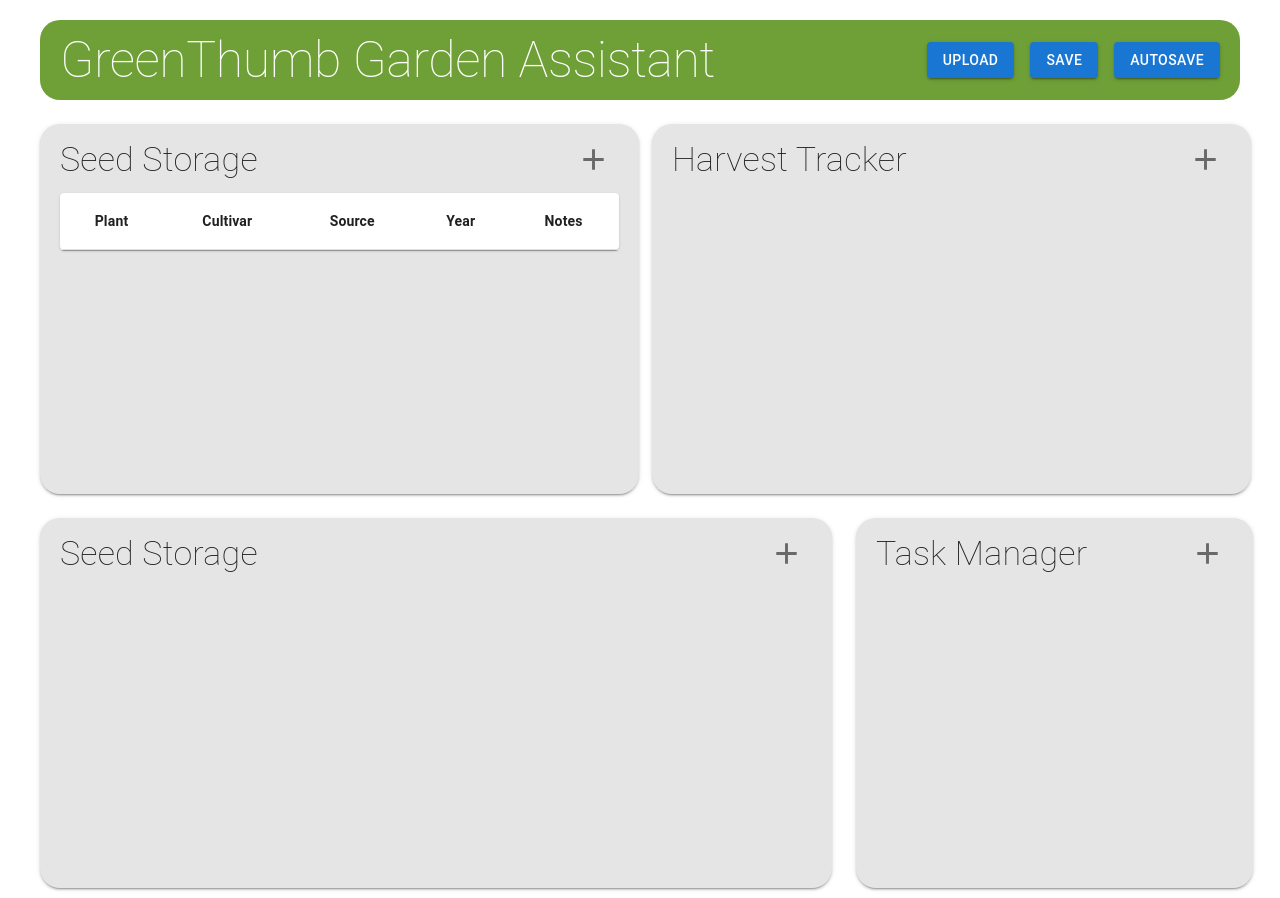
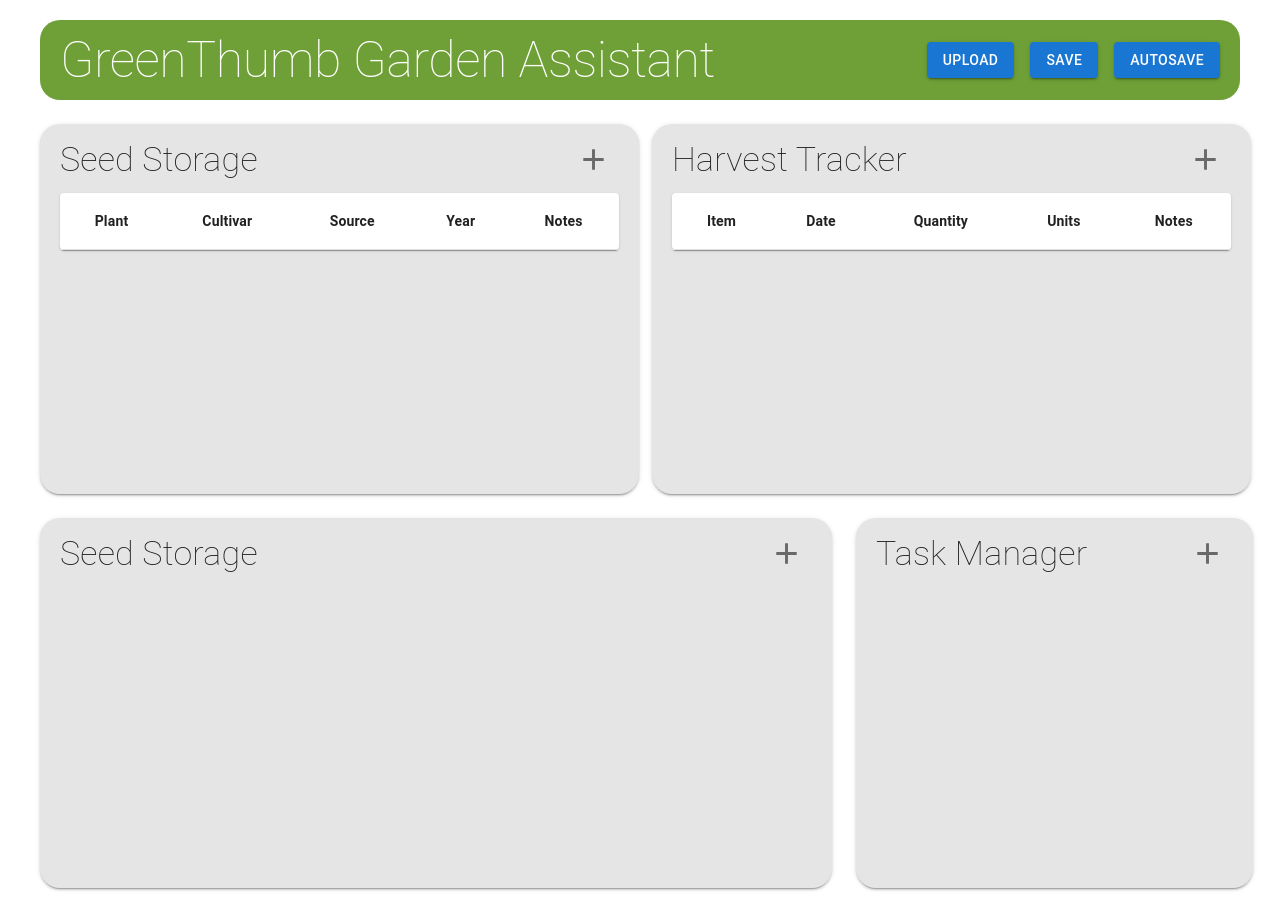
Before and after one commit to joku8/GreenThumb-Garden-Aide, a React (Create React App) app: page / in a window 1280 px wide. Built offline with nearby package versions, Linux system fonts and the light colour scheme.

Commit message:
implemented harvest tracker

```diff
--- a/src/App.jsx
+++ b/src/App.jsx
@@ -1,18 +1,15 @@
-import {
-  Grid
-} from '@mui/material';
+import { Grid } from "@mui/material";
 
-import React, { useState } from 'react';
-import Header from './components/Header';
-import HarvestTracker from './components/HarvestTracker';
-import Calendar from './components/Calendar';
-import SeedStorage from './components/SeedStorage';
-import TaskManager from './components/TaskManager';
-import AddSeed from './components/modal/AddSeed';
+import React, { useState } from "react";
+import Header from "./components/Header";
+import HarvestTracker from "./components/HarvestTracker";
+import Calendar from "./components/Calendar";
+import SeedStorage from "./components/SeedStorage";
+import TaskManager from "./components/TaskManager";
+import AddSeed from "./components/modal/AddSeed";
+import AddHarvest from "./components/modal/AddHarvest";
 
-import {
-  getCurrentDateTimeAsId
-} from './utils'
+import { getCurrentDateTimeAsId } from "./utils";
 
 function App() {
   /** Stores the seeds stored
@@ -28,13 +25,17 @@ function App() {
       source: seedObject.source,
       year: seedObject.year,
       notes: seedObject.notes,
-    }
+    };
     setSeedBank((prevSeedBank) => [...prevSeedBank, addObject]);
   };
 
   const [showAddSeed, setShowAddSeed] = useState(false);
-  const handleOpenAddSeed = () => { setShowAddSeed(true); };
-  const handleCloseAddSeed = () => { setShowAddSeed(false); };
+  const handleOpenAddSeed = () => {
+    setShowAddSeed(true);
+  };
+  const handleCloseAddSeed = () => {
+    setShowAddSeed(false);
+  };
 
   /** Stores garden harvest
    *  Array of objects with the following keys:
@@ -49,13 +50,17 @@ function App() {
       quantity: harvestObject.quantity,
       units: harvestObject.units,
       notes: harvestObject.notes,
-    }
-    setSeedBank((prevSeedBank) => [...prevSeedBank, addObject]);
+    };
+    setHarvestBook((prevHarvestBook) => [...prevHarvestBook, addObject]);
   };
 
   const [showAddHarvest, setShowAddHarvest] = useState(false);
-  const handleOpenAddHarvest = () => { setShowAddSeed(true); };
-  const handleCloseAddHarvest = () => { setShowAddSeed(false); };
+  const handleOpenAddHarvest = () => {
+    setShowAddHarvest(true);
+  };
+  const handleCloseAddHarvest = () => {
+    setShowAddHarvest(false);
+  };
 
   /** Stores garden tasks
    *  Array of objects with the following keys:
@@ -71,26 +76,18 @@ function App() {
 
   return (
     <div>
-      <Grid container
-      spacing={3}
-      padding="20px 40px 10px 40px"
-      >
+      <Grid container spacing={3} padding="20px 40px 10px 40px">
         <Grid item xs={12}>
           <Header />
         </Grid>
         <Grid item xs={6}>
-          <SeedStorage
-            seeds={seedBank}
-            setSeeds={setSeedBank}
-            addSeed={handleOpenAddSeed}
-          />
+          <SeedStorage seeds={seedBank} addSeed={handleOpenAddSeed} />
         </Grid>
         <Grid item xs={6}>
           <HarvestTracker
             harvest={harvestBook}
-            setHarvest={setHarvestBook}
             addHarvest={handleOpenAddHarvest}
-           />
+          />
         </Grid>
         <Grid item xs={8}>
           <Calendar
@@ -99,10 +96,7 @@ function App() {
           />
         </Grid>
         <Grid item xs={4}>
-          <TaskManager
-            tasks={taskList}
-            setTasks={setTaskList}
-          />
+          <TaskManager tasks={taskList} setTasks={setTaskList} />
         </Grid>
       </Grid>
       <AddSeed
@@ -110,6 +104,11 @@ function App() {
         handleCloseModal={handleCloseAddSeed}
         addSeedObj={addToSeedBank}
       />
+      <AddHarvest
+        showModal={showAddHarvest}
+        handleCloseModal={handleCloseAddHarvest}
+        addHarvestObj={addToHarvestBook}
+      />
     </div>
   );
 }
--- a/src/components/HarvestTracker.jsx
+++ b/src/components/HarvestTracker.jsx
@@ -1,53 +1,91 @@
 import {
   Box,
+  Grid,
   IconButton,
   Paper,
   Stack,
+  Table,
+  TableBody,
+  TableCell,
+  TableHead,
+  TableRow,
   Typography,
-} from '@mui/material';
-import AddIcon from '@mui/icons-material/Add';
+} from "@mui/material";
+import AddIcon from "@mui/icons-material/Add";
 
-import React from 'react';
+import React from "react";
 
 const styles = {
-  width: '95%',
-  height: '350px',
-  padding: '10px 20px 10px 20px',
-  backgroundColor: '#e5e5e5',
-  borderRadius: '20px'
-}
+  width: "95%",
+  height: "350px",
+  padding: "10px 20px 10px 20px",
+  backgroundColor: "#e5e5e5",
+  borderRadius: "20px",
+};
 
-const HarvestTracker = (
-  harvest,
-  setHarvest,
-  addHarvest,
-  ) => {
+const HarvestTracker = ({ harvest, addHarvest }) => {
+  // Component logic and state management can be added here
+
+  console.log(harvest);
 
   return (
     <div>
-      <Box
-        component={Paper}
-        elevation={2}
-        sx={styles}
-      >
+      <Box component={Paper} elevation={2} sx={styles}>
+        <Grid container spacing={1}>
+          <Grid item xs={12}>
             <Stack
               direction="row"
               display="flex"
               alignItems="center"
               justifyContent="space-between"
             >
-          <Typography
-          variant="h4"
-          fontWeight="lighter"
-          >
+              <Typography variant="h4" fontWeight="lighter">
                 Harvest Tracker
               </Typography>
               <IconButton
-            onClick={() => {addHarvest();}}
+                onClick={() => {
+                  addHarvest();
+                }}
               >
-            <AddIcon fontSize='large'/>
+                <AddIcon fontSize="large" />
               </IconButton>
             </Stack>
+          </Grid>
+          <Grid item xs={12}>
+            <Table component={Paper}>
+              <TableHead>
+                <TableRow>
+                  <TableCell align="center" sx={{ fontWeight: "bold" }}>
+                    Item
+                  </TableCell>
+                  <TableCell align="center" sx={{ fontWeight: "bold" }}>
+                    Date
+                  </TableCell>
+                  <TableCell align="center" sx={{ fontWeight: "bold" }}>
+                    Quantity
+                  </TableCell>
+                  <TableCell align="center" sx={{ fontWeight: "bold" }}>
+                    Units
+                  </TableCell>
+                  <TableCell align="center" sx={{ fontWeight: "bold" }}>
+                    Notes
+                  </TableCell>
+                </TableRow>
+              </TableHead>
+              <TableBody>
+                {harvest.map((instance) => (
+                  <TableRow key={instance.id}>
+                    <TableCell align="center">{instance.item}</TableCell>
+                    <TableCell align="center">{instance.date}</TableCell>
+                    <TableCell align="center">{instance.quanity}</TableCell>
+                    <TableCell align="center">{instance.units}</TableCell>
+                    <TableCell align="center">{instance.notes}</TableCell>
+                  </TableRow>
+                ))}
+              </TableBody>
+            </Table>
+          </Grid>
+        </Grid>
       </Box>
     </div>
   );
--- a/src/components/SeedStorage.jsx
+++ b/src/components/SeedStorage.jsx
@@ -26,7 +26,6 @@ const styles = {
 
 const SeedStorage = ({
   seeds,
-  setSeeds,
   addSeed,
 }) => {
   // Component logic and state management can be added here
--- /dev/null
+++ b/src/components/modal/AddHarvest.jsx
@@ -0,0 +1,123 @@
+import { Modal, TextField, Button, Box, Grid, Typography } from "@mui/material";
+
+import React, { useState } from "react";
+
+const boxStyle = {
+  backgroundColor: "#ffffff", // White background
+  width: "40%", // 40% width of the viewport
+  height: "40%", // 40% height of the viewport
+  position: "absolute",
+  top: "50%",
+  left: "50%",
+  transform: "translate(-50%, -50%)",
+  display: "flex",
+  flexDirection: "column",
+  alignItems: "center",
+  justifyContent: "center",
+  padding: "30px",
+  borderRadius: "10px",
+  overflow: "scroll",
+};
+
+const AddSeed = ({ showModal, handleCloseModal, addHarvestObj }) => {
+  const [harvestObj, setHarvestObj] = useState({
+    item: "",
+    date: "",
+    quantity: "",
+    units: "",
+    notes: "",
+  });
+
+  const handleInputChange = (event) => {
+    const { name, value } = event.target;
+    setHarvestObj((prevValues) => ({ ...prevValues, [name]: value }));
+  };
+
+  const handleSubmit = () => {
+    addHarvestObj(harvestObj);
+    handleCloseModal();
+    setHarvestObj({
+      item: "",
+      date: "",
+      quantity: "",
+      units: "",
+      notes: "",
+    });
+  };
+
+  return (
+    <Modal open={showModal} onClose={handleCloseModal}>
+      <Box sx={boxStyle}>
+        <Grid
+          container
+          display="flex"
+          alignContent="center"
+          justifyContent="center"
+          spacing={2}
+        >
+          <Grid item xs={12}>
+            <Typography variant="h5" display="flex" justifyContent="center">
+              Add Your Harvest to Storage!
+            </Typography>
+          </Grid>
+          <Grid item xs={6}>
+            <TextField
+              label="Item"
+              name="item"
+              value={harvestObj.plant}
+              onChange={handleInputChange}
+              fullWidth
+            />
+          </Grid>
+          <Grid item xs={6}>
+            <TextField
+              label="Date"
+              name="date"
+              InputLabelProps={{
+                shrink: true,
+              }}
+              value={harvestObj.cultivar}
+              type="date"
+              onChange={handleInputChange}
+              fullWidth
+            />
+          </Grid>
+          <Grid item xs={6}>
+            <TextField
+              label="Quantity"
+              name="quantity"
+              value={harvestObj.quantity}
+              onChange={handleInputChange}
+              fullWidth
+            />
+          </Grid>
+          <Grid item xs={6}>
+            <TextField
+              label="Units"
+              name="units"
+              value={harvestObj.units}
+              onChange={handleInputChange}
+              fullWidth
+            />
+          </Grid>
+          <Grid item xs={12}>
+            <TextField
+              label="Notes"
+              name="notes"
+              value={harvestObj.notes}
+              onChange={handleInputChange}
+              fullWidth
+            />
+          </Grid>
+          <Grid item xs={12} display="flex" justifyContent="right">
+            <Button variant="contained" color="primary" onClick={handleSubmit}>
+              Submit
+            </Button>
+          </Grid>
+        </Grid>
+      </Box>
+    </Modal>
+  );
+};
+
+export default AddSeed;
```
Lines whose indentation alone changed are shown as unchanged.
